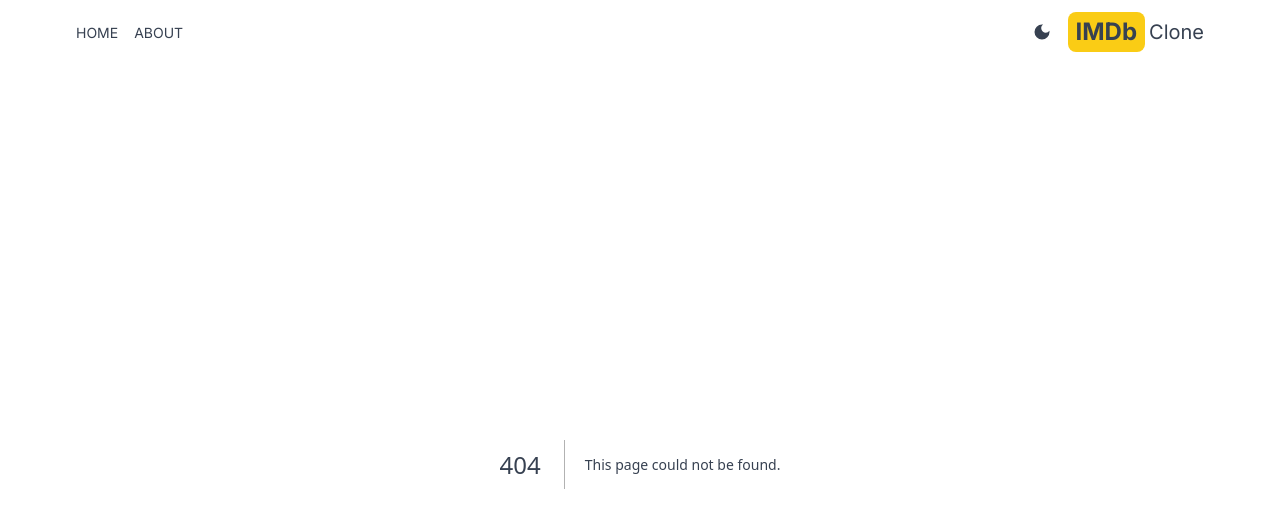
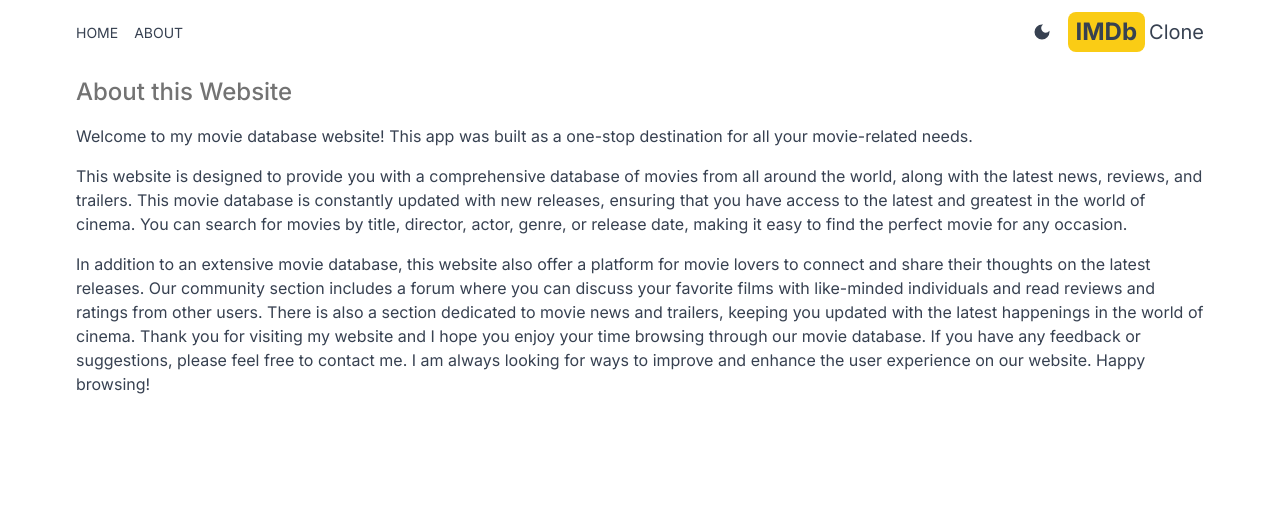
Before and after one commit to rin-11/IMDb, a Next.js app: page /about in a window 1280 px wide. Before the commit this address had no page. Shown: the top 528 px of the page. Built offline with nearby package versions, Linux system fonts and the light colour scheme.

Commit message:
about page

```diff
--- /dev/null
+++ b/src/app/about/page.jsx
@@ -0,0 +1,35 @@
+export default function About() {
+    return (
+      <div className='max-w-6xl mx-auto p-3 space-y-4'>
+        <h1 className='text-2xl font-medium text-neutral-500'>About this Website</h1>
+        <p>
+          Welcome to my movie database website! This app was built as a one-stop destination for
+          all your movie-related needs.
+        </p>
+
+        <p>
+          This website is designed to provide you with a comprehensive database of
+          movies from all around the world, along with the latest news, reviews,
+          and trailers. This movie database is constantly updated with new
+          releases, ensuring that you have access to the latest and greatest in
+          the world of cinema. You can search for movies by title, director,
+          actor, genre, or release date, making it easy to find the perfect movie
+          for any occasion.
+        </p>
+
+        <p>
+          In addition to an extensive movie database, this website also offer a platform
+          for movie lovers to connect and share their thoughts on the latest
+          releases. Our community section includes a forum where you can discuss
+          your favorite films with like-minded individuals and read reviews and
+          ratings from other users. There is also a section dedicated to movie news
+          and trailers, keeping you updated with the latest happenings in the
+          world of cinema. Thank you for visiting my website and I hope you
+          enjoy your time browsing through our movie database. If you have any
+          feedback or suggestions, please feel free to contact me. I am always
+          looking for ways to improve and enhance the user experience on our
+          website. Happy browsing!
+        </p>
+      </div>
+    );
+  }
```
